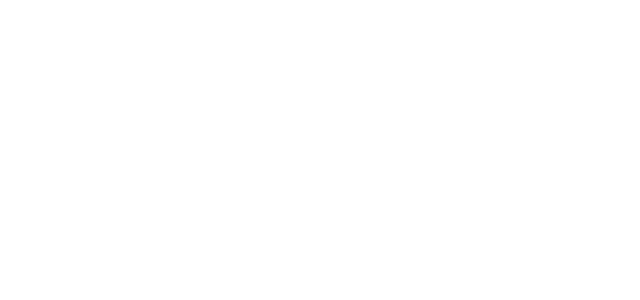
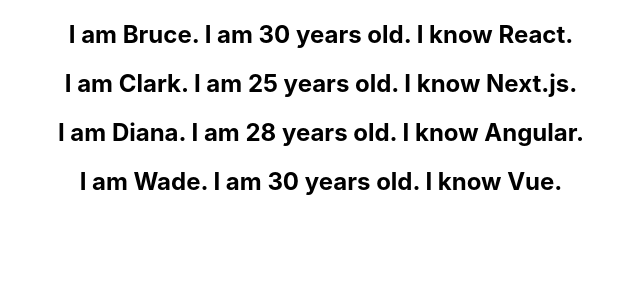
Before and after one commit to AshikaSth/learn_react, a React (Create React App) app: page / in a window 1280 px wide. Shown: the top 300 px of the page, without its empty margins (319-959 px from the left). Built offline with nearby package versions, Linux system fonts and the light colour scheme.

Commit message:
learned list and keys

```diff
--- a/src/App.js
+++ b/src/App.js
@@ -9,11 +9,12 @@
 import ClassClick from './components/ClassClick';
 import EventBind from './components/EventBind';
 import UserGreeting from './components/UserGreeting';
-
+import NameList from './components/NameList';
 function App() {
   return (
     <div className="App">
-      <UserGreeting/>
+      <NameList/>
+      {/* <UserGreeting/> */}
       {/* <EventBind/> */}
 
 
--- /dev/null
+++ b/src/components/NameList.js
@@ -0,0 +1,38 @@
+import React from "react";
+import Person from "./Person";
+
+
+function NameList() {
+  const persons = [
+    {
+      id: 1,
+      name: "Bruce",
+      age: 30,
+      skill: "React",
+    },
+    {
+      id: 2,
+      name: "Clark",
+      age: 25,
+      skill: "Next.js",
+    },
+    {
+      id: 3,
+      name: "Diana",
+      age: 28,
+      skill: "Angular",
+    },
+    {
+      id: 4,
+      name: "Wade",
+      age: 30,
+      skill: "Vue",
+    },
+  ];
+
+  const personList = persons.map((person) => ( <Person key ={person.id} person ={person}/>));
+
+  return <div>{personList}</div>
+}
+
+export default NameList;
--- /dev/null
+++ b/src/components/Person.js
@@ -0,0 +1,13 @@
+import React from "react";
+
+function Person({ person }) {
+  return (
+    <div>
+      <h2>
+        I am {person.name}. I am {person.age} years old. I know {person.skill}.
+      </h2>
+    </div>
+  );
+}
+
+export default Person;
```
